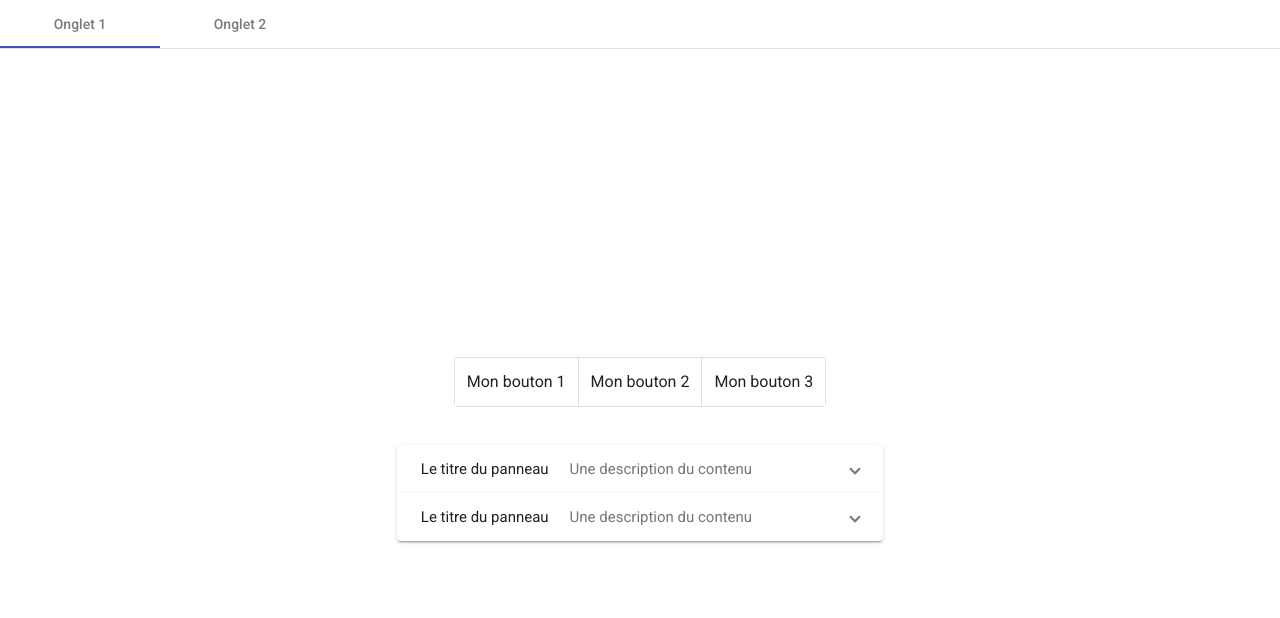
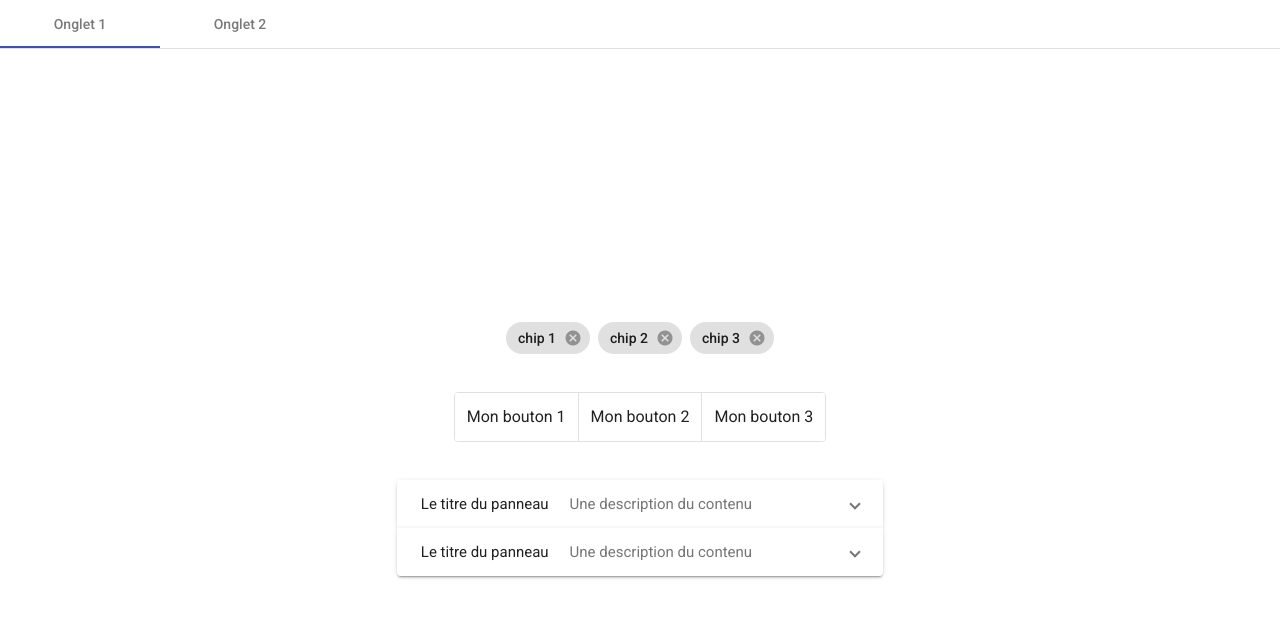
Before and after one commit to dymafr/angular-chap24-l2, an Angular app: page / in a window 1280 px wide. Shown: the top 618 px of the page. Built offline with nearby package versions, Linux system fonts and the light colour scheme.

Commit message:
2 files modified

```diff
--- a/src/app/app.component.html
+++ b/src/app/app.component.html
@@ -1,6 +1,15 @@
 <mat-tab-group>
 	<mat-tab label="Onglet 1">
 		<div class="container">
+			<mat-chip-list>
+				<mat-chip [removable]="true" *ngFor="let chip of chips">
+					{{chip}}
+					<mat-icon (removed)="removeChip($event, chip)" matChipRemove>cancel</mat-icon>
+				</mat-chip>
+			</mat-chip-list>
+			<br>
+			<br>
+
 			<mat-button-toggle-group (change)="toggle($event)">
 				<mat-button-toggle value="1">Mon bouton 1</mat-button-toggle>
 				<mat-button-toggle value="2">Mon bouton 2</mat-button-toggle>
@@ -9,6 +18,7 @@
 
 			<br>
 			<br>
+
 			<mat-accordion>
 				<mat-expansion-panel>
 					<mat-expansion-panel-header>
--- a/src/app/app.component.ts
+++ b/src/app/app.component.ts
@@ -6,9 +6,15 @@ import { Component, OnInit } from "@angular/core";
   styleUrls: ["./app.component.scss"]
 })
 export class AppComponent implements OnInit {
+  public chips: string[] = ["chip 1", "chip 2", "chip 3"];
+
   toggle(event) {
     console.log(event);
   }
 
+  removeChip(event, chip) {
+    this.chips = this.chips.filter(el => el !== chip);
+  }
+
   ngOnInit() {}
 }
```
